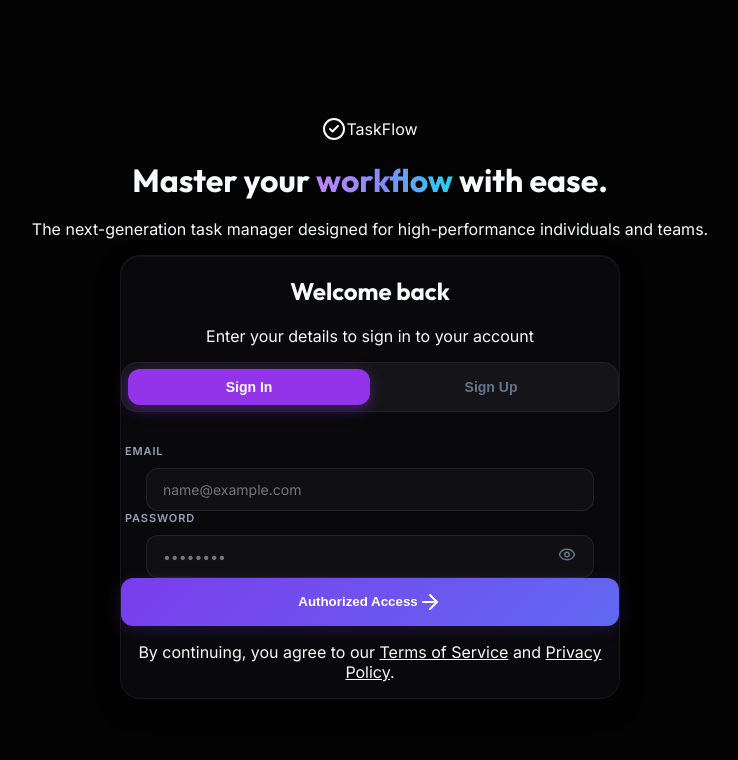
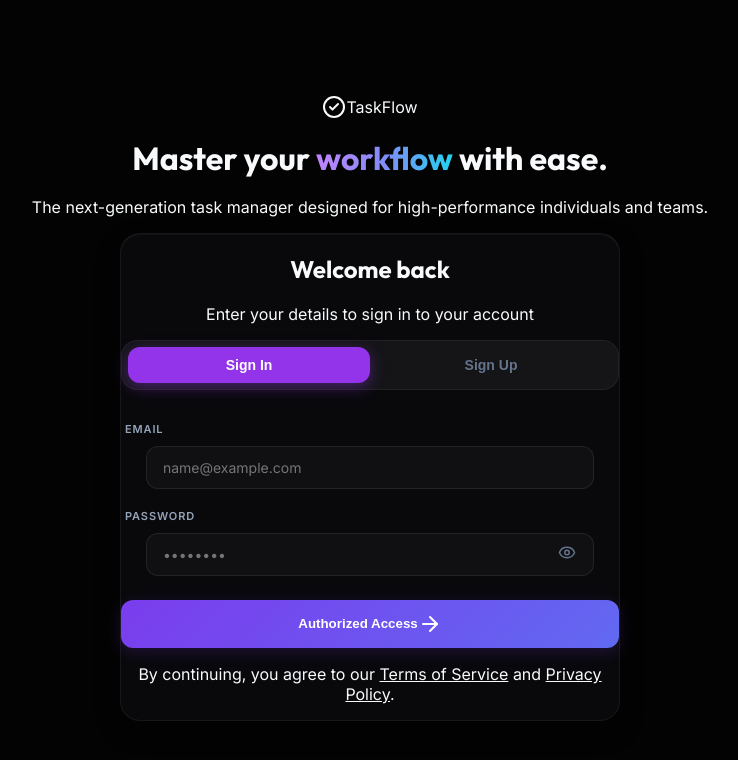
Before and after one commit to ThisangaD/task_manager, a Next.js app in the folder frontend/: page /auth in a window 1280 px wide. Shown: the top 760 px of the page, without its empty margins (270-1008 px from the left). Built offline with nearby package versions, Linux system fonts and the light colour scheme.

Commit message:
style(ui): add vertical spacing between email/password fields and submit button

```diff
--- a/frontend/src/app/auth/page.tsx
+++ b/frontend/src/app/auth/page.tsx
@@ -156,7 +156,7 @@ export default function AuthPage() {
               </div>
 
               {/* Password Field */}
-              <div style={{ display: 'flex', flexDirection: 'column' }}>
+              <div style={{ display: 'flex', flexDirection: 'column', marginTop: '20px' }}>
                 <label style={{ fontSize: '11px', fontWeight: 600, color: '#94a3b8', textTransform: 'uppercase', letterSpacing: '0.08em', marginBottom: '10px', marginLeft: '4px' }}>
                   Password
                 </label>
@@ -193,7 +193,7 @@ export default function AuthPage() {
                 </div>
               </div>
 
-              <button type="submit" disabled={loading} className="btn-primary w-full flex items-center justify-center gap-3 text-base mt-2 py-3.5">
+              <button type="submit" disabled={loading} className="btn-primary w-full flex items-center justify-center gap-3 text-base py-3.5" style={{ marginTop: '24px' }}>
                 {loading ? (
                   <Loader2 className="w-5 h-5 animate-spin" />
                 ) : (
```
